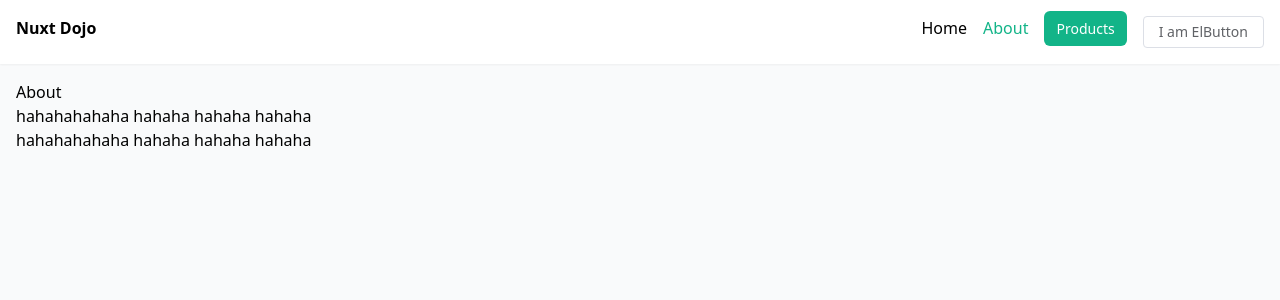
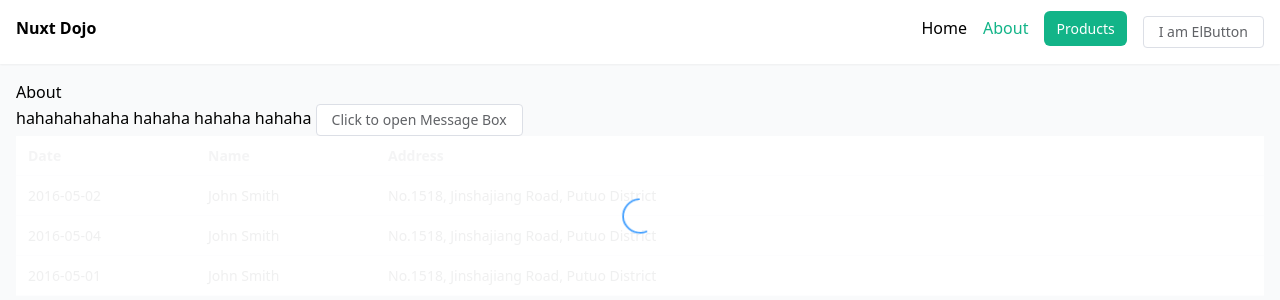
Before and after one commit to cindy951357/-learn-nuxt3-ninja, a Nuxt app: page /about in a window 1280 px wide. Shown: the top 300 px of the page. Built offline with nearby package versions, Linux system fonts and the light colour scheme.

Commit message:
add el-messagebox, v-loading

```diff
--- a/pages/about.vue
+++ b/pages/about.vue
@@ -1,4 +1,49 @@
 <script lang="ts" setup>
+import { ref } from 'vue'
+
+const loading = ref(true)
+
+const tableData = [
+  {
+    date: '2016-05-02',
+    name: 'John Smith',
+    address: 'No.1518,  Jinshajiang Road, Putuo District',
+  },
+  {
+    date: '2016-05-04',
+    name: 'John Smith',
+    address: 'No.1518,  Jinshajiang Road, Putuo District',
+  },
+  {
+    date: '2016-05-01',
+    name: 'John Smith',
+    address: 'No.1518,  Jinshajiang Road, Putuo District',
+  },
+];
+
+import { ElMessage, ElMessageBox } from 'element-plus'
+
+const open = () => {
+  ElMessageBox.prompt('Please input your e-mail', 'Tip', {
+    confirmButtonText: 'OK',
+    cancelButtonText: 'Cancel',
+    inputPattern:
+      /[\w!#$%&'*+/=?^_`{|}~-]+(?:\.[\w!#$%&'*+/=?^_`{|}~-]+)*@(?:[\w](?:[\w-]*[\w])?\.)+[\w](?:[\w-]*[\w])?/,
+    inputErrorMessage: 'Invalid Email',
+  })
+    .then(({ value }) => {
+      ElMessage({
+        type: 'success',
+        message: `Your email is:${value}`,
+      })
+    })
+    .catch(() => {
+      ElMessage({
+        type: 'info',
+        message: 'Input canceled',
+      })
+    })
+};
 
 </script>
 
@@ -8,11 +53,14 @@
         hahaha
         hahaha
         hahaha
+        <el-button @click="open">Click to open Message Box</el-button>
     </p>
-    <p>hahahahahaha
-        hahaha
-        hahaha
-        hahaha
+    <p>
+        <el-table v-loading="loading" :data="tableData" style="width: 100%">
+            <el-table-column prop="date" label="Date" width="180" />
+            <el-table-column prop="name" label="Name" width="180" />
+            <el-table-column prop="address" label="Address" />
+        </el-table>
     </p>
 </template>
 
```
Also changed, not shown: layouts/default.vue (+9 -2 lines).
